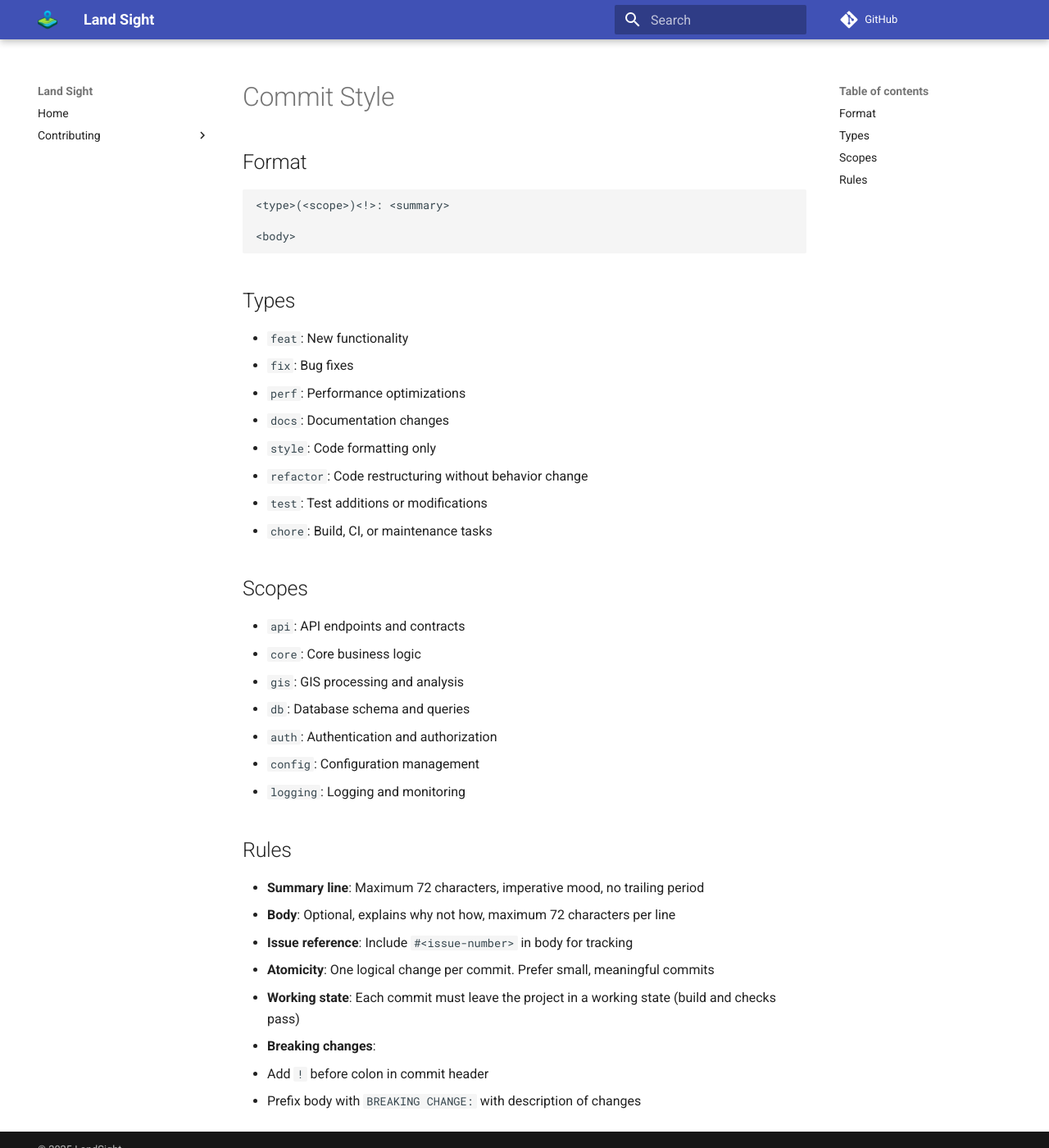
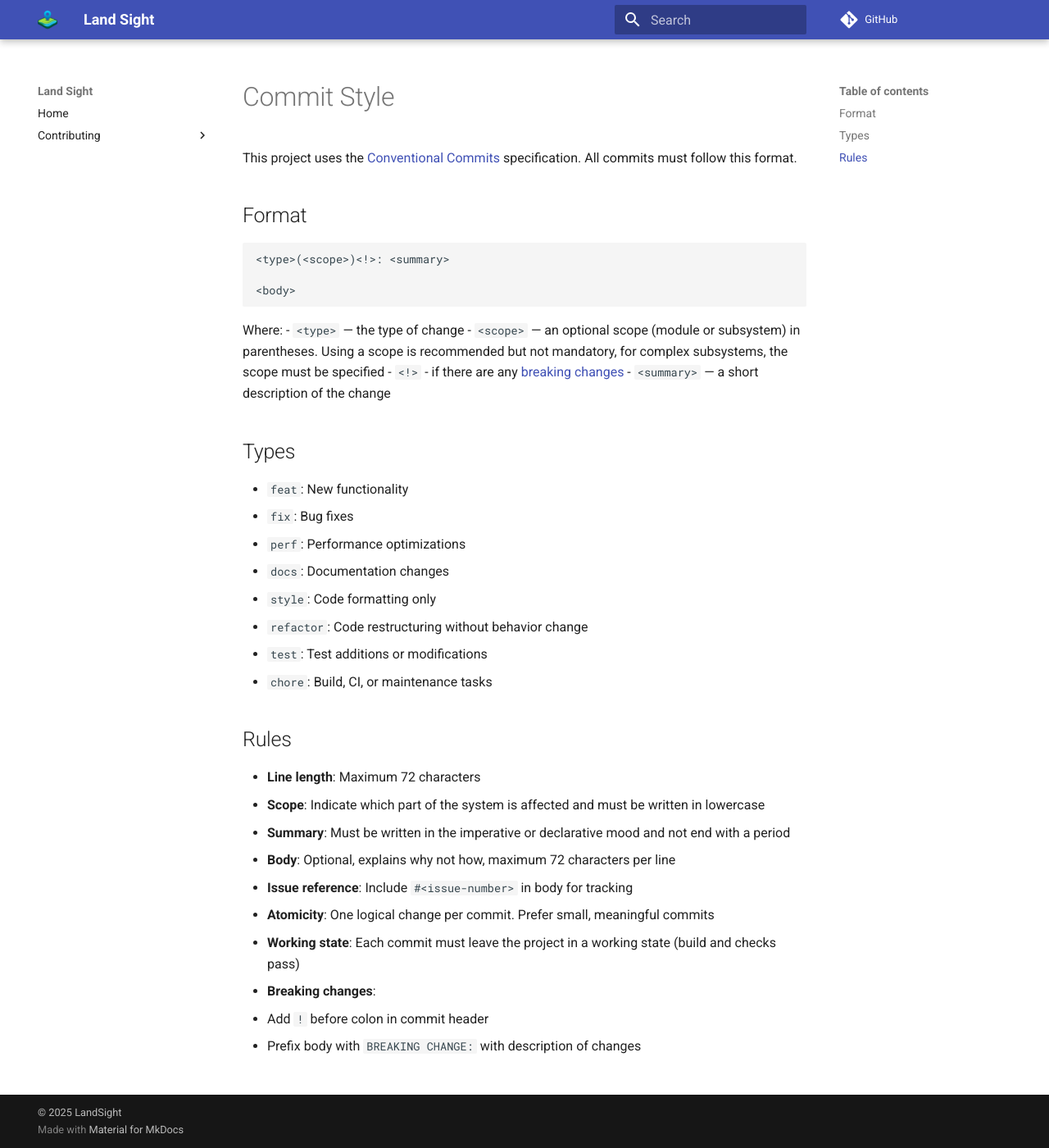
Before and after one commit to LandSight/backend, an MkDocs documentation site: the page built from docs/dev/commit-style.md, in a window 1280 px wide and 1400 px high. Shown: the whole window at 82% size. Built offline with MkDocs 1.6.1 and Material for MkDocs 9.7.7, drawn with Linux system fonts in a browser that asks for light colours; plug-ins that fetch from the network failed and are left out; comment, search, counter and statistics services are not loaded.

Commit message:
docs(commit-style): update rules, format information and remove scopes

````diff
--- a/docs/dev/commit-style.md
+++ b/docs/dev/commit-style.md
@@ -1,4 +1,7 @@
 # Commit Style
+
+This project uses the [Conventional Commits](https://www.conventionalcommits.org/) specification.
+All commits must follow this format.
 
 ## Format
 ```
@@ -6,6 +9,12 @@
 
 <body>
 ```
+
+Where:
+- `<type>` — the type of change
+- `<scope>` — an optional scope (module or subsystem) in parentheses. Using a scope is recommended but not mandatory, for complex subsystems, the scope must be specified
+- `<!>` - if there are any [breaking changes](breaking-change.md)
+- `<summary>` — a short description of the change
 
 ## Types
 - `feat`: New functionality
@@ -17,17 +26,10 @@
 - `test`: Test additions or modifications
 - `chore`: Build, CI, or maintenance tasks
 
-## Scopes
-- `api`: API endpoints and contracts
-- `core`: Core business logic
-- `gis`: GIS processing and analysis
-- `db`: Database schema and queries
-- `auth`: Authentication and authorization
-- `config`: Configuration management
-- `logging`: Logging and monitoring
-
 ## Rules
-- **Summary line**: Maximum 72 characters, imperative mood, no trailing period
+- **Line length**: Maximum 72 characters
+- **Scope**: Indicate which part of the system is affected and must be written in lowercase
+- **Summary**: Must be written in the imperative or declarative mood and not end with a period
 - **Body**: Optional, explains why not how, maximum 72 characters per line
 - **Issue reference**: Include `#<issue-number>` in body for tracking
 - **Atomicity**: One logical change per commit. Prefer small, meaningful commits
````
